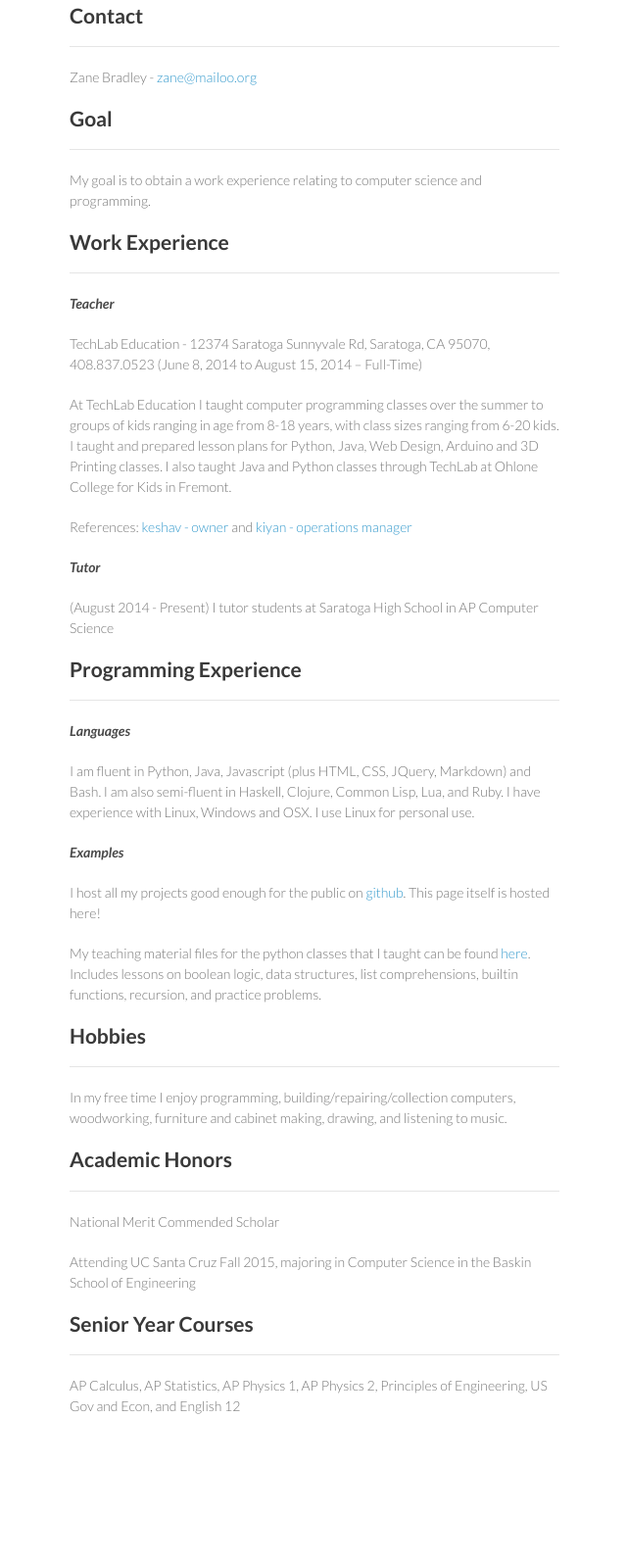
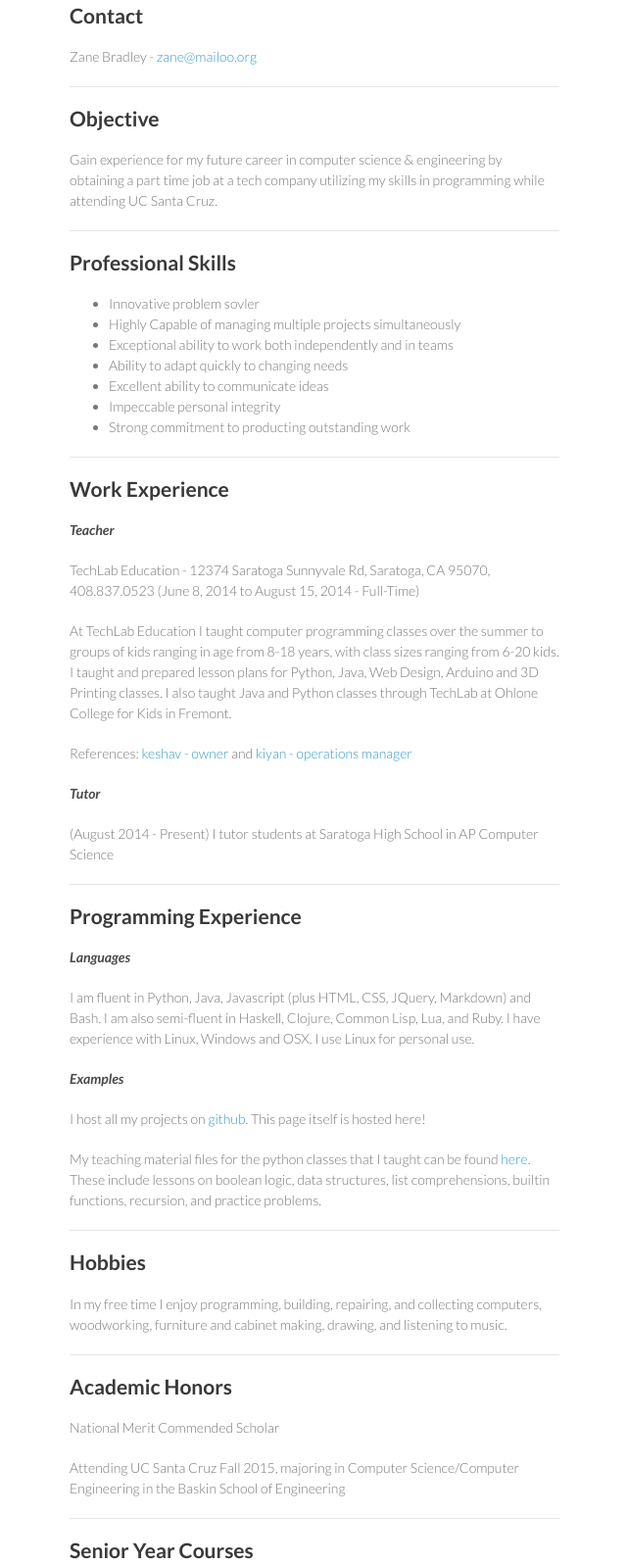
Before and after one commit to zzggbb/resume, a plain HTML site: page dev.html in a window 1280 px wide. Shown: the part 54-1651 px from the top of the page at 98% size, without its empty margins (499-1139 px from the left). Before the commit the page ends 1569 px from the top, so only its background shows below. Drawn offline with Linux system fonts and the light colour scheme.

Commit message:
update resume

```diff
--- a/dev.html
+++ b/dev.html
@@ -3,7 +3,7 @@
   <head>
     <meta charset="utf-8">
     <meta http-equiv="X-UA-Compatible" content="chrome=1">
-    <title>Zane Bradley&#39;s Resume </title>
+    <title>Zane Bradley's Resume </title>
 
     <link rel="stylesheet" href="stylesheets/styles.css">
     <link rel="stylesheet" href="stylesheets/pygment_trac.css">
@@ -16,65 +16,64 @@
     <div class="wrapper">
       <header>
         <h1>Zane Bradley&#39;s Resume</h1>
-        <p></p>
       </header>
       <section>
-        <h2>
-<a id="contact" class="anchor" href="#contact" aria-hidden="true"><span class="octicon octicon-link"></span></a>Contact</h2>
+<h2><a id="contact" class="anchor" href="#contact" aria-hidden="true"><span class="octicon octicon-link"></span></a>Contact</h2>
+<p>Zane Bradley - <a href="mailto:zane@mailoo.org">zane@mailoo.org</a></p>
 <hr>
-<p>Zane Bradley - <a href="mailto:zane@mailoo.org">zane@mailoo.org</a></p>
-<h2>
-<a id="goal" class="anchor" href="#goal" aria-hidden="true"><span class="octicon octicon-link"></span></a>Goal</h2>
+
+<h2><a id="objective" class="anchor" href="#objective" aria-hidden="true"><span class="octicon octicon-link"></span></a>Objective</h2>
+<p>Gain experience for my future career in computer science & engineering by obtaining a part time job at a tech company utilizing my skills in programming while attending UC Santa Cruz.</p>
 <hr>
-<p>My goal is to obtain a work experience relating to computer science and programming.</p>
-<h2>
-<a id="work-experience" class="anchor" href="#work-experience" aria-hidden="true"><span class="octicon octicon-link"></span></a>Work Experience</h2>
+
+<h2><a id="prof-skills" class="anchor" href="#prof-skills" aria-hidden="true"><span class="octicon octicon-link"></span></a>Professional Skills</h2>
+<p>
+    <ul>
+        <li>Innovative problem sovler</li>
+        <li>Highly Capable of managing multiple projects simultaneously</li>
+        <li>Exceptional ability to work both independently and in teams</li>
+        <li>Ability to adapt quickly to changing needs</li>
+        <li>Excellent ability to communicate ideas</li>
+        <li>Impeccable personal integrity</li>
+        <li>Strong commitment to producting outstanding work</li>
+    </ul>
+</p>
 <hr>
-<h4>
-<a id="teacher" class="anchor" href="#teacher" aria-hidden="true"><span class="octicon octicon-link"></span></a><em>Teacher</em>
-</h4>
+
+<h2><a id="work-experience" class="anchor" href="#work-experience" aria-hidden="true"><span class="octicon octicon-link"></span></a>Work Experience</h2>
+<h4><a id="teacher" class="anchor" href="#teacher" aria-hidden="true"><span class="octicon octicon-link"></span></a><em>Teacher</em></h4>
 <p>TechLab Education - 12374 Saratoga Sunnyvale Rd, Saratoga, CA 95070, 408.837.0523
-(June 8, 2014 to August 15, 2014 – Full-Time)</p>
+(June 8, 2014 to August 15, 2014 - Full-Time)</p>
 <p>At TechLab Education I taught computer programming classes over the summer to groups of kids ranging in age from 8-18 years, with class sizes ranging from 6-20 kids. I taught and prepared lesson plans for Python, Java, Web Design, Arduino and 3D Printing classes. I also taught Java and Python classes through TechLab at Ohlone College for Kids in Fremont. </p>
 <p>References: <a href="mailto:keshav@techlabeducation.com">keshav - owner</a> and <a href="mailto:kiyan@techlabeducation.com">kiyan - operations manager</a></p>
 <h4>
 <a id="tutor" class="anchor" href="#tutor" aria-hidden="true"><span class="octicon octicon-link"></span></a><em>Tutor</em>
 </h4><p>(August 2014 - Present) I tutor students at Saratoga High School in AP Computer Science</p>
-<h2><a id="programming-experience" class="anchor" href="#programming-experience" aria-hidden="true"><span class="octicon octicon-link"></span></a>Programming Experience</h2>
-<hr><h4>
-<a id="languages" class="anchor" href="#languages" aria-hidden="true"><span class="octicon octicon-link"></span></a><em>Languages</em>
-</h4><p>I am fluent in Python, Java, Javascript (plus HTML, CSS, JQuery, Markdown) and Bash. I am also semi-fluent in Haskell, Clojure, Common Lisp, Lua, and Ruby. I have experience with Linux, Windows and OSX. I use Linux for personal use.</p>
-<h4>
-<a id="examples" class="anchor" href="#examples" aria-hidden="true"><span class="octicon octicon-link"></span></a><em>Examples</em>
-</h4><p>I host all my projects good enough for the public on <a href="http://github.com/zzggbb">github</a>. This page itself is hosted here!</p>
-
-<p>My teaching material files for the python classes that I taught can be found <a href="https://github.com/zzggbb/work/tree/master/python/curriculum/advanced">here</a>. Includes lessons on boolean logic, data structures, list comprehensions, builtin functions, recursion, and practice problems.</p>
-
-<h2>
-<a id="hobbies" class="anchor" href="#hobbies" aria-hidden="true"><span class="octicon octicon-link"></span></a>Hobbies</h2>
-
 <hr>
 
-<p>In my free time I enjoy programming, building/repairing/collection computers, woodworking, furniture and cabinet making, drawing, and listening to music.</p>
+<h2><a id="programming-experience" class="anchor" href="#programming-experience" aria-hidden="true"><span class="octicon octicon-link"></span></a>Programming Experience</h2>
+<h4><a id="languages" class="anchor" href="#languages" aria-hidden="true"><span class="octicon octicon-link"></span></a><em>Languages</em></h4>
+<p>I am fluent in Python, Java, Javascript (plus HTML, CSS, JQuery, Markdown) and Bash. I am also semi-fluent in Haskell, Clojure, Common Lisp, Lua, and Ruby. I have experience with Linux, Windows and OSX. I use Linux for personal use.</p>
+<h4><a id="examples" class="anchor" href="#examples" aria-hidden="true"><span class="octicon octicon-link"></span></a><em>Examples</em></h4>
+<p>I host all my projects on <a href="http://github.com/zzggbb">github</a>. This page itself is hosted here!</p>
+<p>My teaching material files for the python classes that I taught can be found <a href="https://github.com/zzggbb/work/tree/master/python/curriculum/advanced">here</a>. These include lessons on boolean logic, data structures, list comprehensions, builtin functions, recursion, and practice problems.</p>
+<hr>
+
+<h2><a id="hobbies" class="anchor" href="#hobbies" aria-hidden="true"><span class="octicon octicon-link"></span></a>Hobbies</h2>
+<p>In my free time I enjoy programming, building, repairing, and collecting computers, woodworking, furniture and cabinet making, drawing, and listening to music.</p>
+<hr>
 
 <h2>
 <a id="academic-honors" class="anchor" href="#academic-honors" aria-hidden="true"><span class="octicon octicon-link"></span></a>Academic Honors</h2>
-
+<p>National Merit Commended Scholar</p>
+<p>Attending UC Santa Cruz Fall 2015, majoring in Computer Science/Computer Engineering in the Baskin School of Engineering</p>
+<h2>
 <hr>
 
-<p>National Merit Commended Scholar</p>
-
-<p>Attending UC Santa Cruz Fall 2015, majoring in Computer Science in the Baskin School of Engineering</p>
-
-<h2>
 <a id="senior-year-courses" class="anchor" href="#senior-year-courses" aria-hidden="true"><span class="octicon octicon-link"></span></a>Senior Year Courses</h2>
-
-<hr>
-
 <p>AP Calculus, AP Statistics, AP Physics 1, AP Physics 2, Principles of Engineering, US Gov and Econ, and English 12</p>
-      </section>
-    </div>
-    <script src="javascripts/scale.fix.js"></script>
-
-  </body>
+</section>
+</div>
+<script src="javascripts/scale.fix.js"></script>
+</body>
 </html>
```
